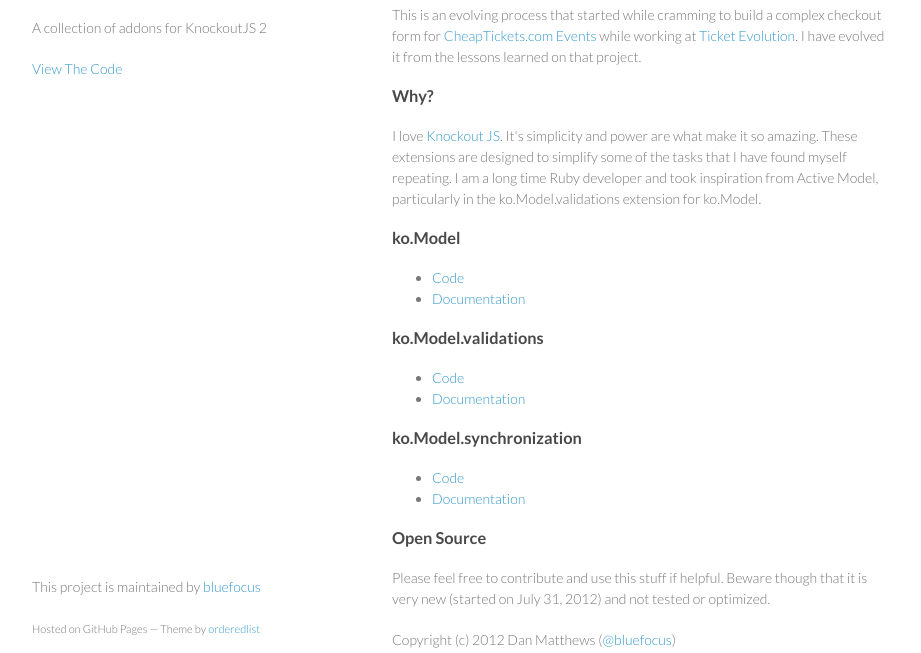
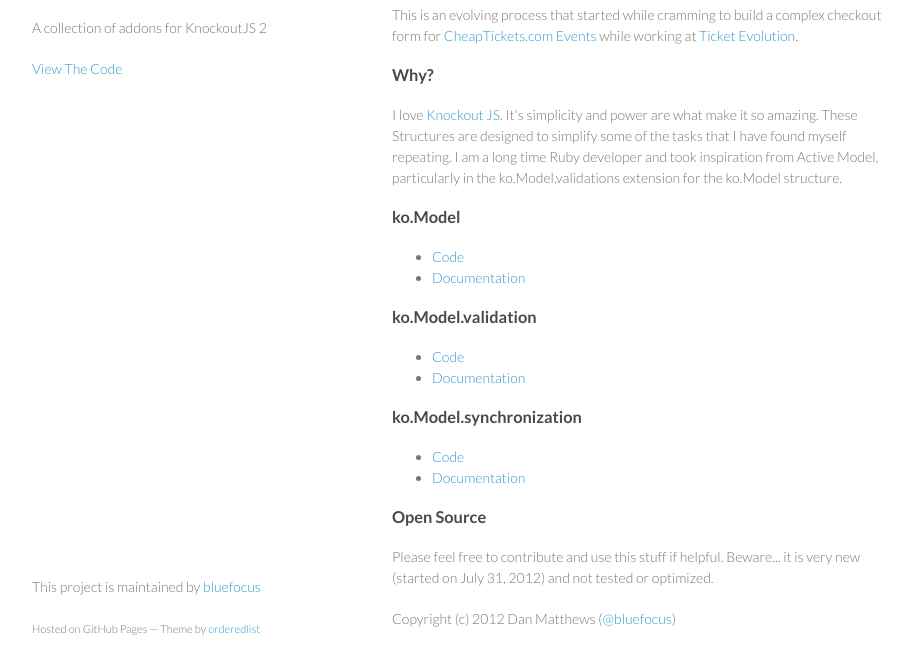
Before and after one commit to kostructures/kostructures.github.com, a plain HTML site: page index.html in a window 1280 px wide. Shown: the part 92-745 px from the top of the page, without its empty margins (178-1099 px from the left). Drawn offline with Linux system fonts and the light colour scheme.

Commit message:
fixing links and wording

```diff
--- a/index.html
+++ b/index.html
@@ -28,17 +28,16 @@
         <p>
           This is an evolving process that started while cramming to build a complex checkout form for
           <a href="http://cheaptickets.com/events" target="_blank">CheapTickets.com Events</a> while
-          working at <a href="http://www.ticketevolution.com" target="_blank">Ticket Evolution</a>. I have evolved it
-          from the lessons learned on that project.
+          working at <a href="http://www.ticketevolution.com" target="_blank">Ticket Evolution</a>.
         </p>
 
         <h3>Why?</h3>
 
         <p>
           I love <a href="http://knockoutjs.com" target="_blank">Knockout JS</a>. It's simplicity and power are what
-          make it so amazing. These extensions are designed to simplify some of the tasks that I have
+          make it so amazing. These Structures are designed to simplify some of the tasks that I have
           found myself repeating. I am a long time Ruby developer and took inspiration from Active Model, particularly in the
-          ko.Model.validations extension for ko.Model.
+          ko.Model.validations extension for the ko.Model structure.
         </p>
 
         <h3>ko.Model</h3>
@@ -48,11 +47,11 @@
           <li><a href="http://kostructures.github.com/ko.Model">Documentation</a></li>
         </ul>
 
-        <h3>ko.Model.validations</h3>
+        <h3>ko.Model.validation</h3>
 
         <ul>
-          <li><a href="https://github.com/kostructures/ko.Model.validations">Code</a></li>
-          <li><a href="http://kostructures.github.com/ko.Model.validations">Documentation</a></li>
+          <li><a href="https://github.com/kostructures/ko.Model.validation">Code</a></li>
+          <li><a href="http://kostructures.github.com/ko.Model.validation">Documentation</a></li>
         </ul>
 
         <h3>ko.Model.synchronization</h3>
@@ -65,7 +64,7 @@
         <h3>Open Source</h3>
 
         <p>
-          Please feel free to contribute and use this stuff if helpful. Beware though that it is very new
+          Please feel free to contribute and use this stuff if helpful. Beware... it is very new
           (started on July 31, 2012) and not tested or optimized.
         </p>
 
```
